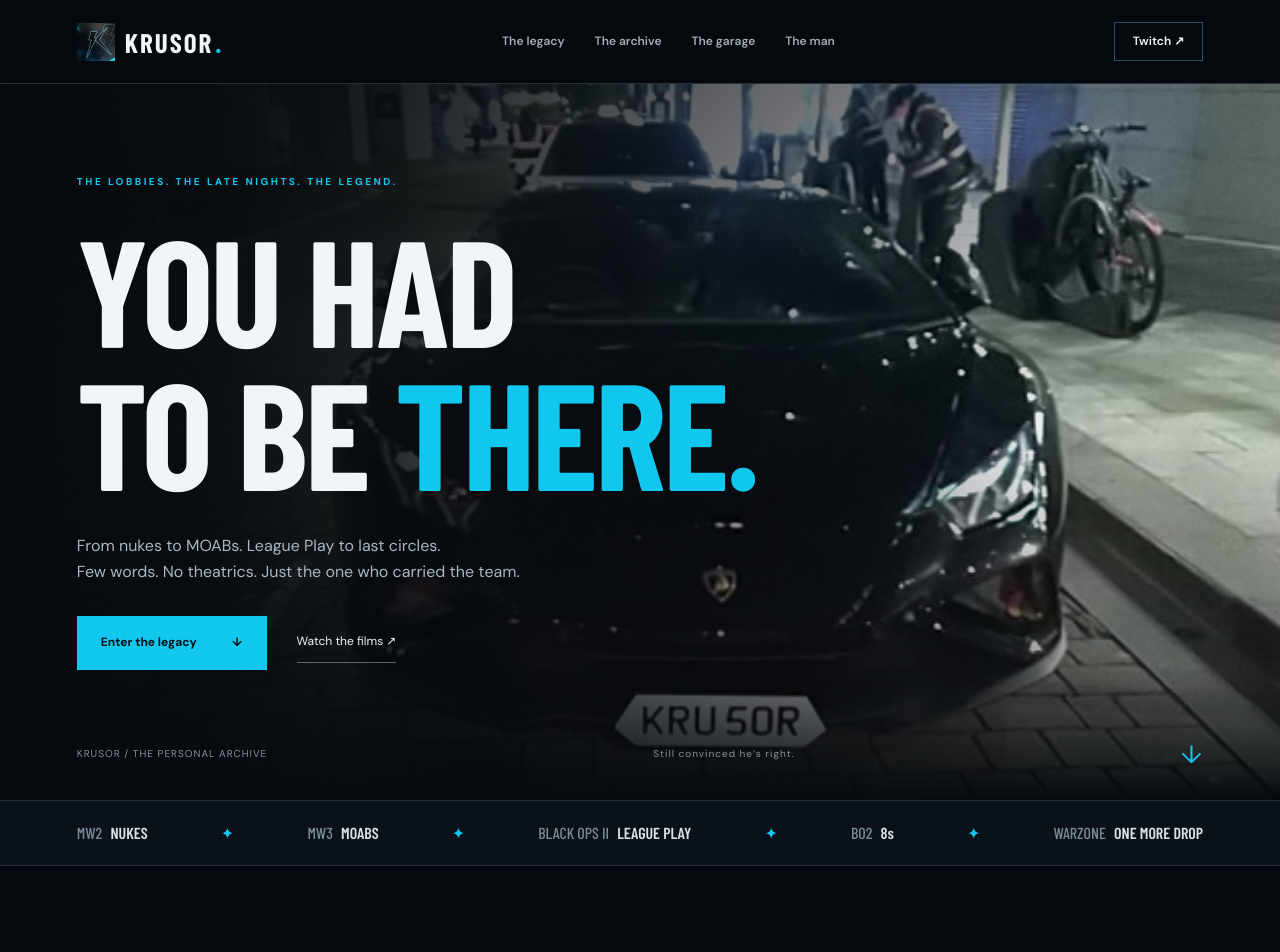
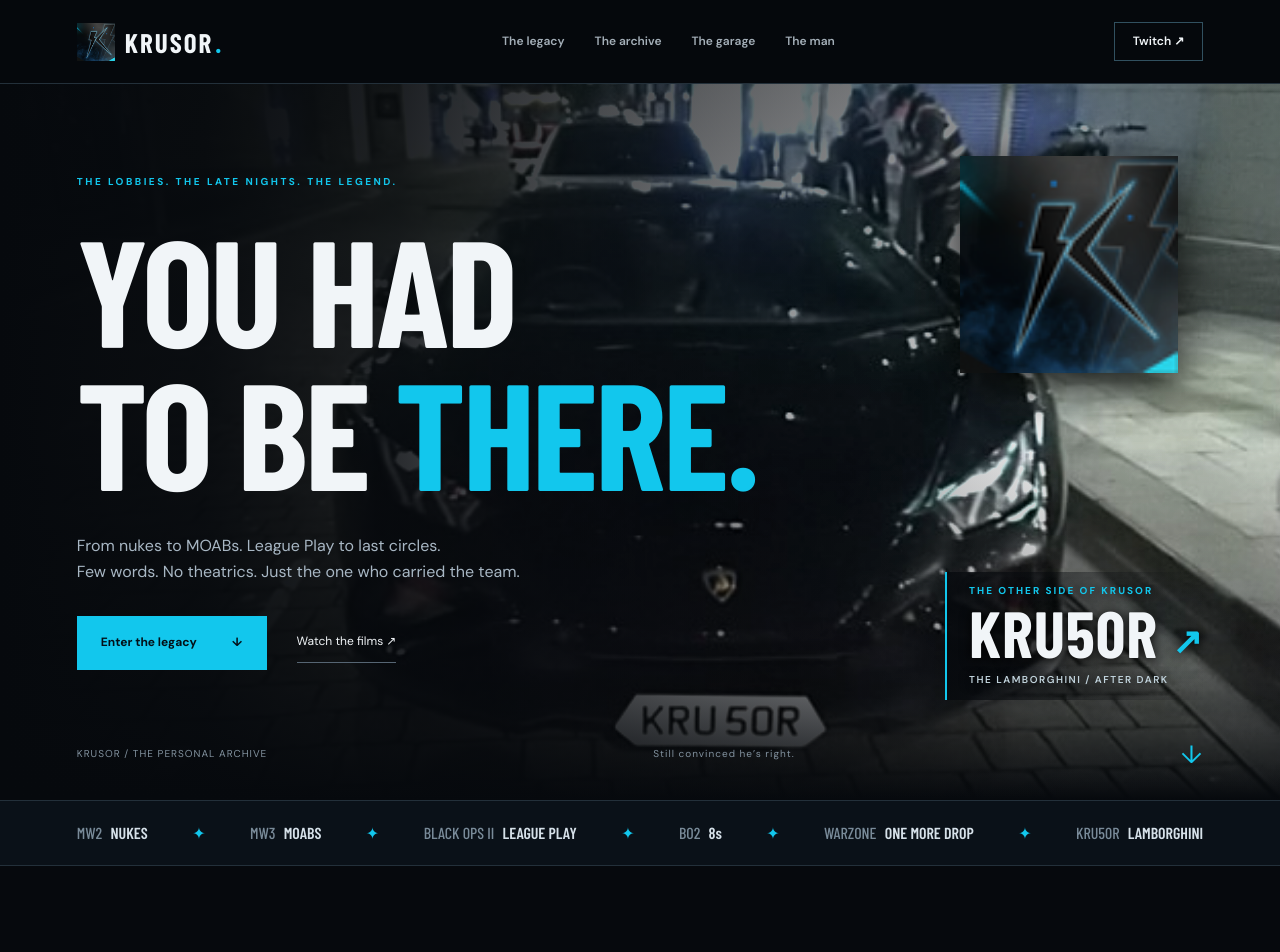
Before and after one commit to Kurran/Krusor, a plain HTML site: page index.html in a window 1280 px wide. Shown: the top 952 px of the page. Drawn offline with nearby package versions, Linux system fonts and the light colour scheme; a web font is replaced by a local one.

Commit message:
Add Krusor Lamborghini hero branding, garage spotlight and ticker

```diff
--- a/index.html
+++ b/index.html
@@ -33,6 +33,9 @@
 </div>
 <div class="hero-shade">
 </div>
+<div class="hero-logo" aria-hidden="true">
+<img src="assets/logo.png" alt="">
+</div>
 <div class="hero-content">
 <p class="eyebrow">The lobbies. The late nights. The legend.</p>
 <h1>YOU HAD<br>TO BE <em>THERE.</em>
@@ -44,6 +47,11 @@
 <a class="text-link" href="#films">Watch the films ↗</a>
 </div>
 </div>
+<a class="hero-garage-feature" href="#garage" aria-label="Explore Krusor's Lamborghini in the garage">
+<span>THE OTHER SIDE OF KRUSOR</span>
+<strong>KRU50R <span aria-hidden="true">↗</span></strong>
+<small>THE LAMBORGHINI / AFTER DARK</small>
+</a>
 <div class="hero-bottom">
 <span>KRUSOR / THE PERSONAL ARCHIVE</span>
 <span>Still convinced he’s right.</span>
@@ -64,6 +72,9 @@
 </span>
 <i>✦</i>
 <span>WARZONE <b>ONE MORE DROP</b>
+</span>
+<i>✦</i>
+<span>KRU50R <b>LAMBORGHINI</b>
 </span>
 </div>
 <section class="section wrap" id="legacy">
```
